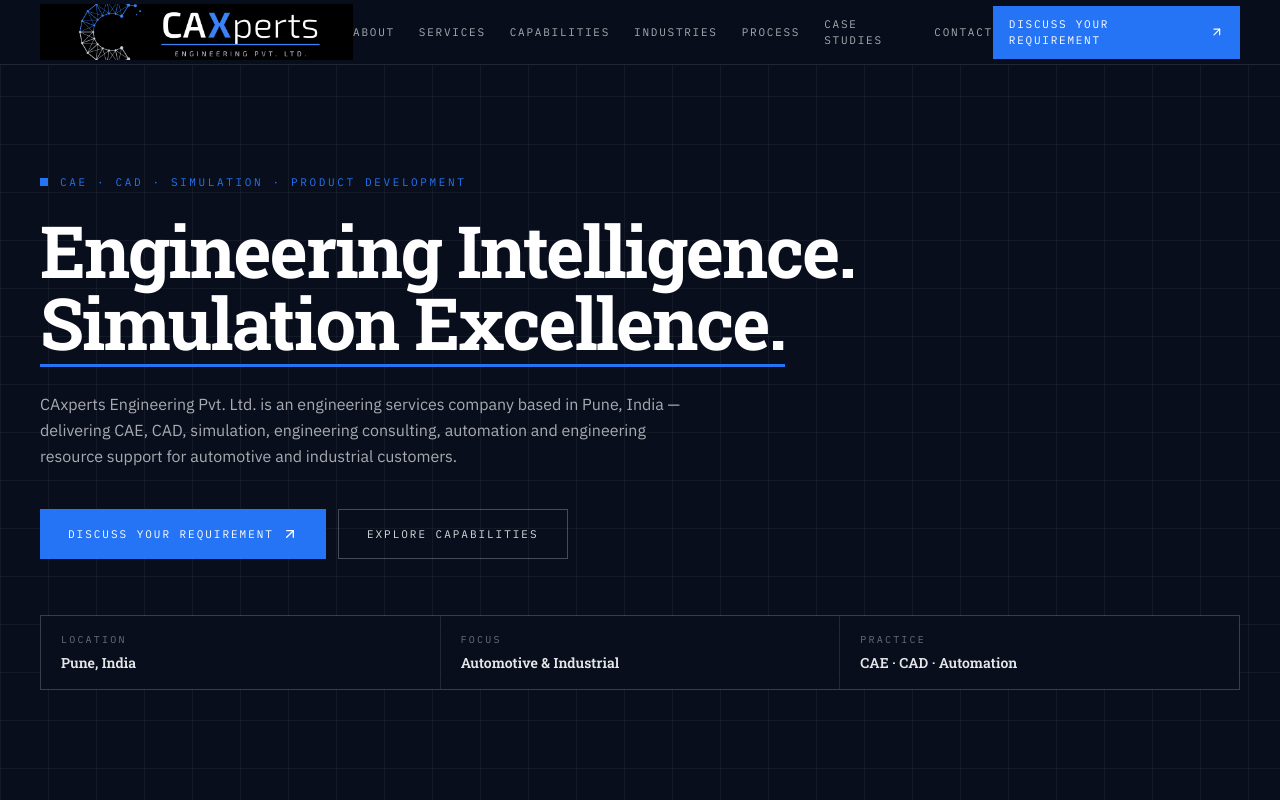
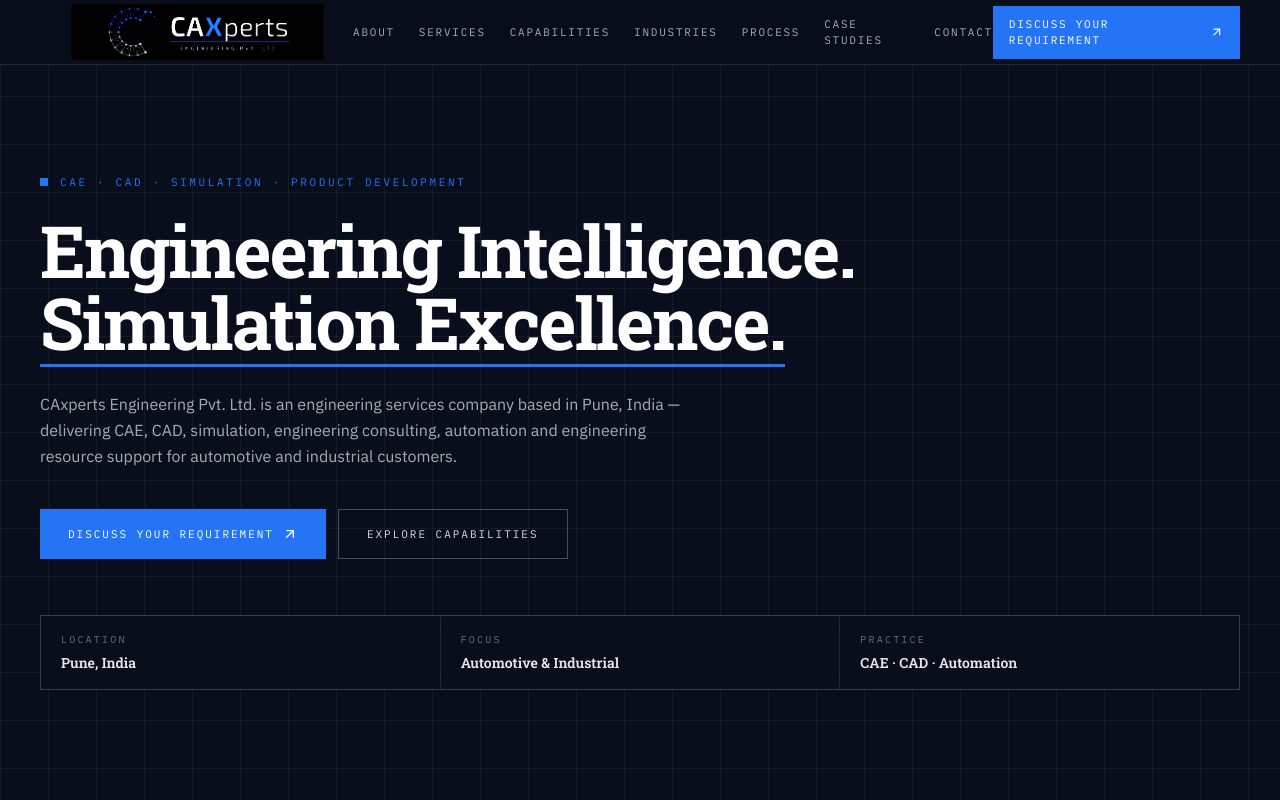
Before and after one commit to nishant-naik-1985/website-Final, a React (Vite) app in the folder apps/web/: page / in a window 1280 px wide. Shown: the top 800 px of the page. Built offline with nearby package versions, Linux system fonts and the light colour scheme; grey boxes are pictures that could not be loaded; the HTML template or start-up script is replaced by a standard one.

Commit message:
Refine header logo sizing and contrast

```diff
--- a/apps/web/src/components/site/Header.jsx
+++ b/apps/web/src/components/site/Header.jsx
@@ -22,7 +22,7 @@
                     <img
                         src="/CAxperts-logo-black-bg.png"
                         alt="CAxperts Engineering Pvt. Ltd."
-                        className="h-full w-full scale-[2.4] object-contain"
+                        className="h-full w-full scale-[1.8] object-contain contrast-[1.35]"
                     />
                 </a>
 
```
